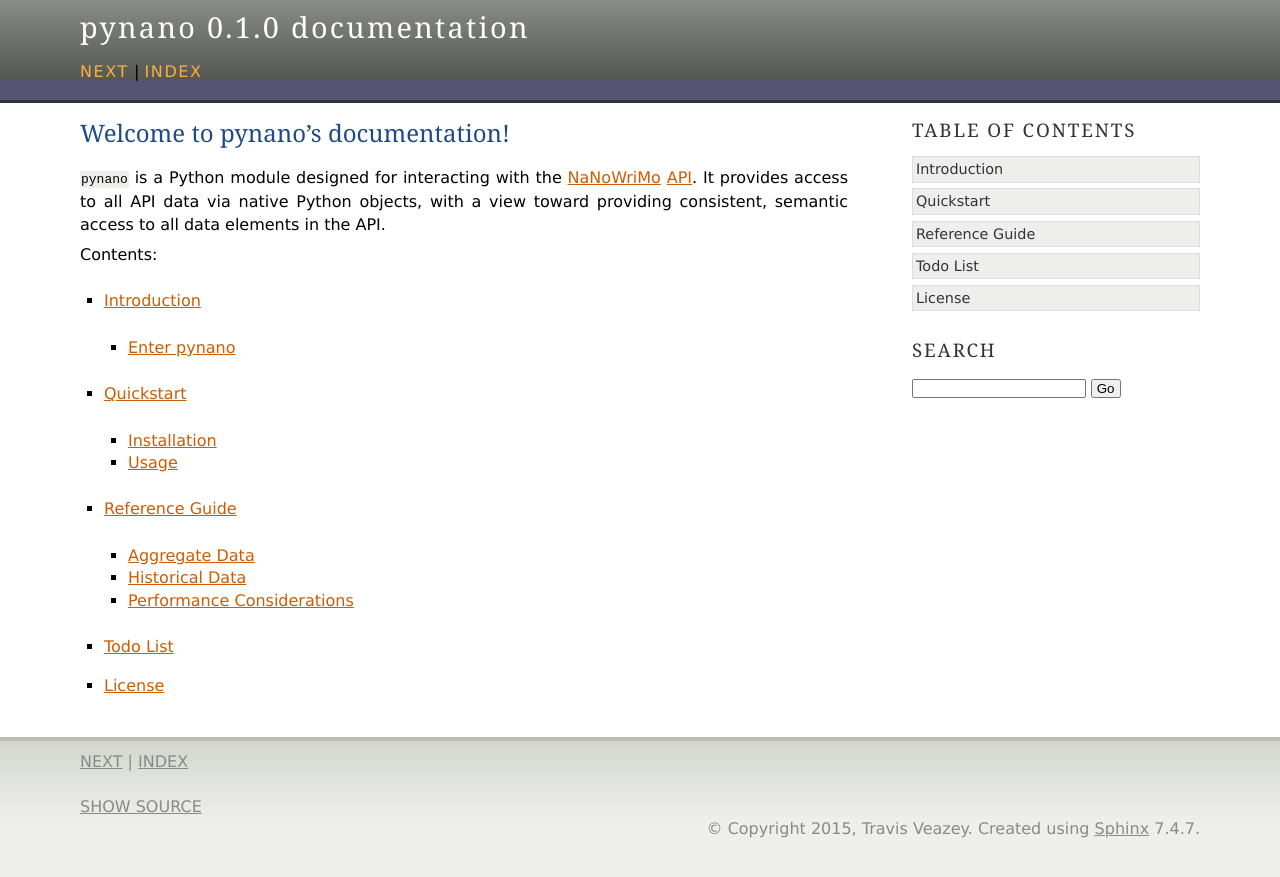
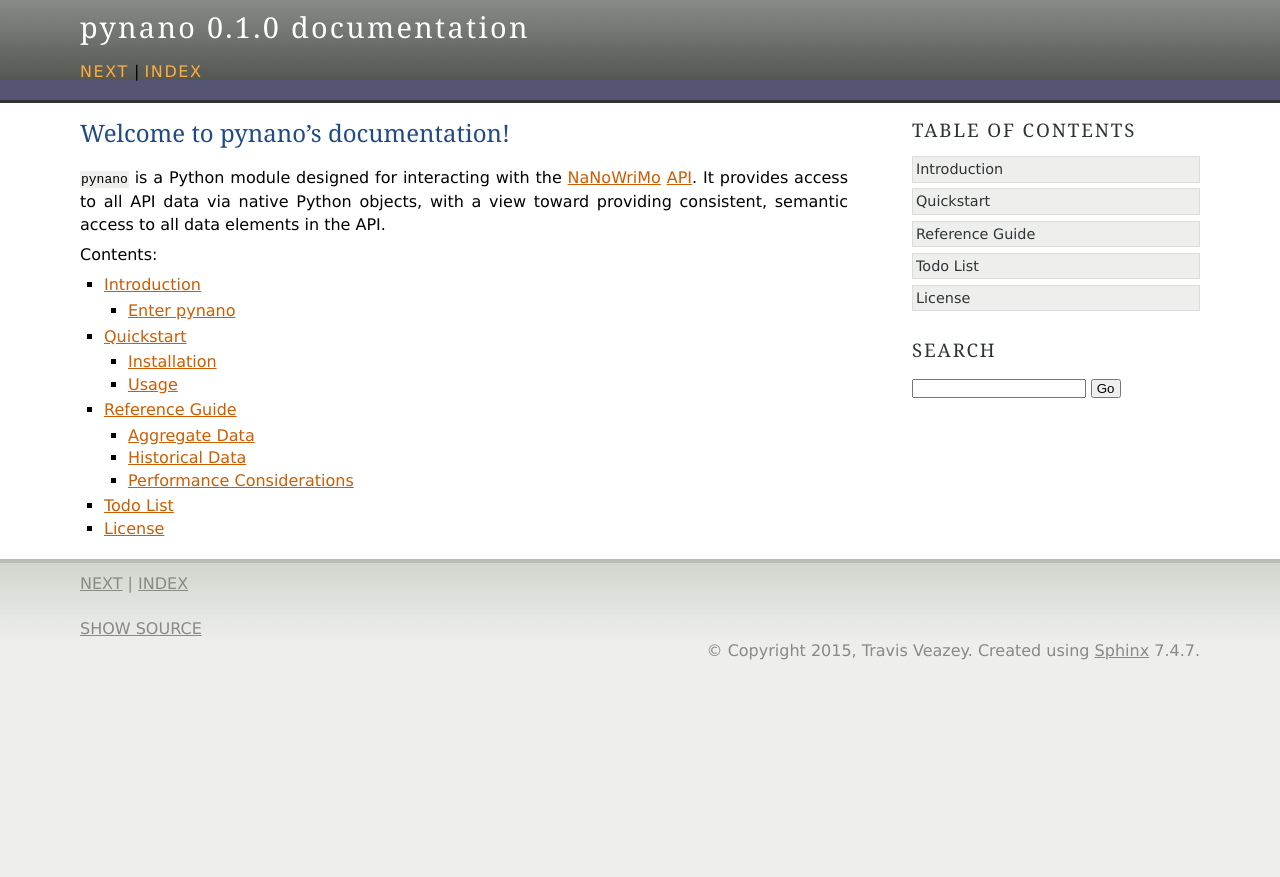
Before and after one commit to Kromey/pynano, a Sphinx documentation site: the page built from docs/index.rst, in a window 1280 px wide. Shown: the top 877 px of the page. Built offline with Sphinx 7.4.7, drawn with Linux system fonts in a browser that asks for light colours; pages that are not in the unit, such as notebooks, are missing from menus.

Commit message:
Re-style toctree on front page

```diff
--- a/docs/_static/extended.css
+++ b/docs/_static/extended.css
@@ -13,3 +13,11 @@
 table.longtable.docutils tr {
 	border-bottom: 1px solid gray;
 }
+
+div.toctree-wrapper.compound ul {
+	margin: 0.2em 1.5em;
+}
+
+div.toctree-wrapper.compound li.toctree-l1 {
+	margin: 0px;
+}
```
